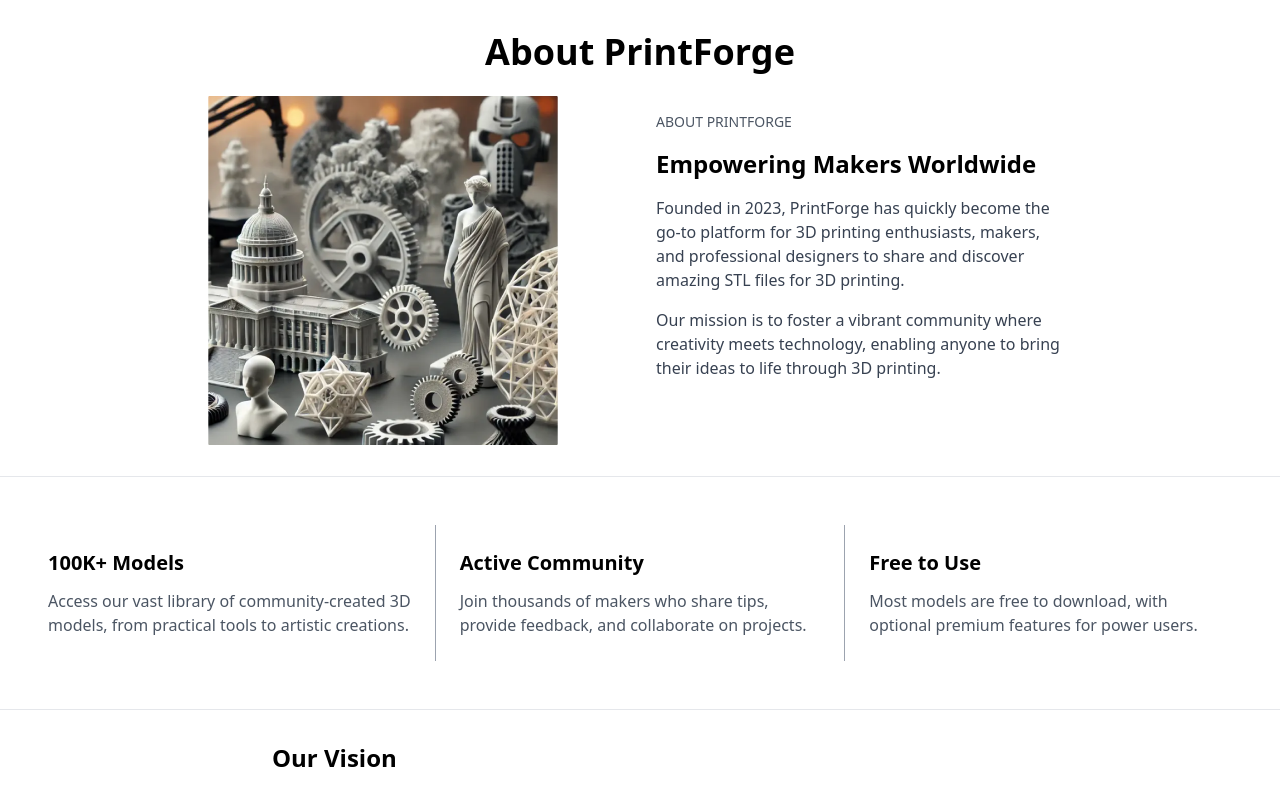
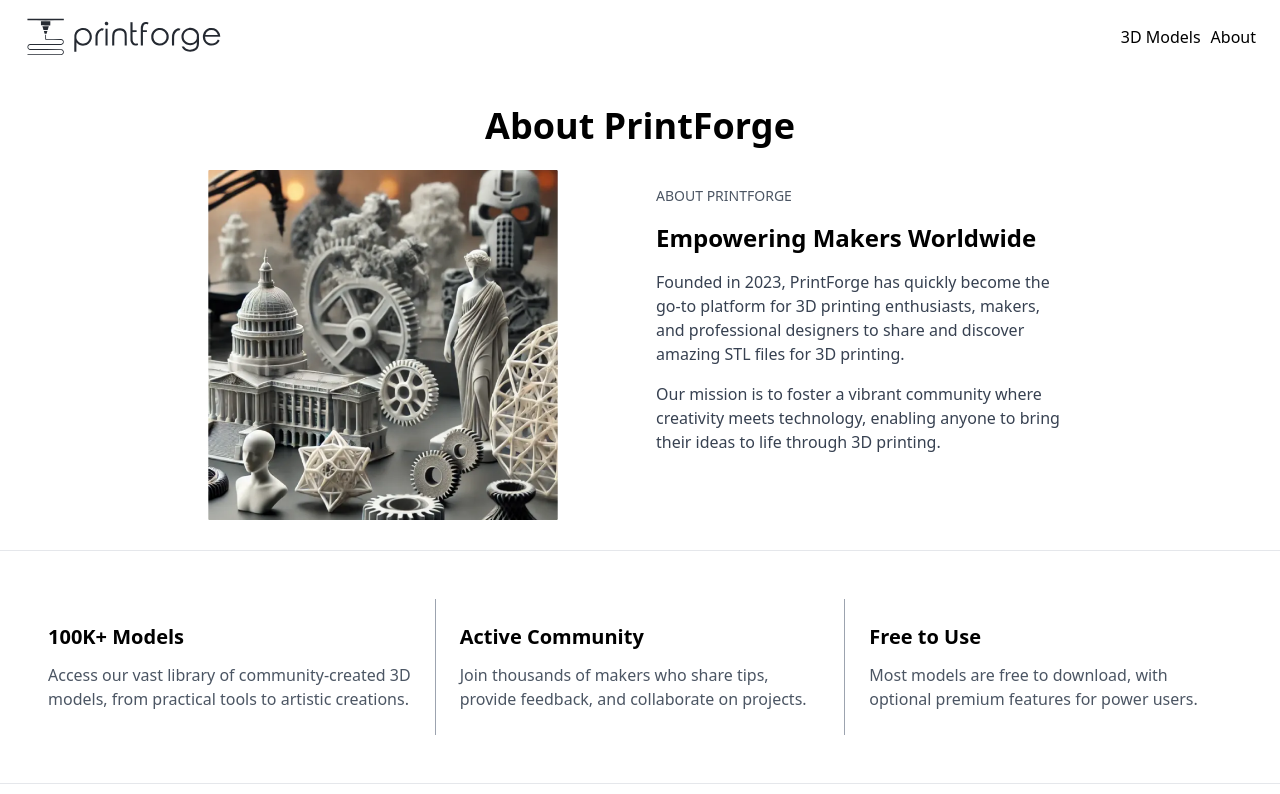
Before and after one commit to jihanv/printforge, a Next.js app: page /about in a window 1280 px wide. Shown: the top 794 px of the page. Built offline with nearby package versions, Linux system fonts and the light colour scheme.

Commit message:
Add logos

```diff
--- a/app/about/page.tsx
+++ b/app/about/page.tsx
@@ -84,11 +84,11 @@
                         revolutionizing the way we create, prototype, and
                         manufacture. Our platform serves as a bridge between
                         designers and makers, enabling the sharing of knowledge
-                        and creativity that pushes the boundaries of what's
+                        and creativity that pushes the boundaries of what&apos;s
                         possible with 3D printing.
                     </p>
                     <p className="text-gray-700">
-                        Whether you're a hobbyist looking for your next weekend
+                        Whether you&apos;re a hobbyist looking for your next weekend
                         project, an educator seeking teaching materials, or a
                         professional designer wanting to share your creations,
                         PrintForge provides the tools and community to support
--- a/app/layout.tsx
+++ b/app/layout.tsx
@@ -1,4 +1,12 @@
 import "./globals.css";
+
+/**
+ * Challenge: Add the header to the project
+ *
+ * Hint: for the printforge logo(s), use a string src on the `<img />`:
+ * src="/printforge-logo.svg" (Desktop logo)
+ * src="/printforge-logo-icon.svg" (Mobile logo)
+ */
 
 export default function RootLayout({
   children,
@@ -8,6 +16,28 @@
   return (
     <html lang="en">
       <body>
+        <header className="w-full bg-white">
+          <nav className="flex justify-between px-6 py-4">
+            <div className="relative">
+              {/* Desktop logo */}
+              <img
+                src="/printforge-logo.svg"
+                alt="PrintForge Logo"
+                className="w-[200px] h-auto hidden md:block"
+              />
+              {/* Mobile logo */}
+              <img
+                src="/printforge-logo-icon.svg"
+                alt="PrintForge Logo"
+                className="w-[40px] h-auto block md:hidden"
+              />
+            </div>
+            <ul className="flex items-center gap-2.5">
+              <p>3D Models</p>
+              <p>About</p>
+            </ul>
+          </nav>
+        </header>
         {children}
       </body>
     </html>
```
Also changed, not shown: public/printforge-logo-icon.svg (added), public/printforge-logo.svg (added).
